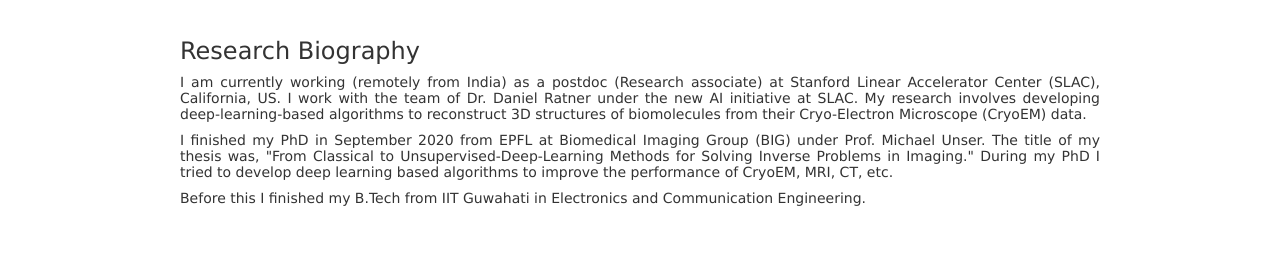
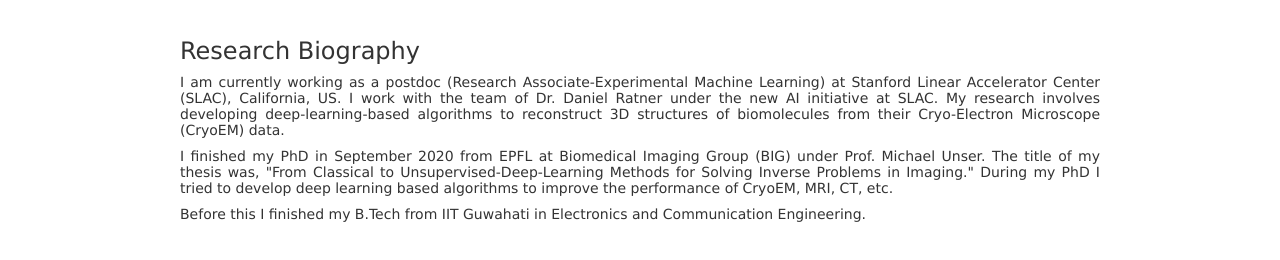
Before and after one commit to harshit-gupta-cor/harshit-gupta-cor.github.io, a plain HTML site: page index.html at #/bio in a window 1280 px wide. Shown: the part 58-318 px from the top of the page. Drawn offline with nearby package versions, Linux system fonts and the light colour scheme; some packages are replaced by stand-ins of ours; a script that the page names is missing.

Commit message:
Update bio.html

```diff
--- a/html/bio.html
+++ b/html/bio.html
@@ -1,7 +1,7 @@
 <h3>Research Biography</h3>
 
 <p style="text-align:justify">
-    I am currently working (remotely from India) as a postdoc (Research associate) at Stanford Linear Accelerator Center (SLAC), California, US. I work with the team of Dr. Daniel Ratner under the new AI initiative at SLAC. My research involves developing deep-learning-based algorithms to reconstruct 3D structures of biomolecules from their Cryo-Electron Microscope (CryoEM) data.<br />
+    I am currently working as a postdoc (Research Associate-Experimental Machine Learning) at Stanford Linear Accelerator Center (SLAC), California, US. I work with the team of Dr. Daniel Ratner under the new AI initiative at SLAC. My research involves developing deep-learning-based algorithms to reconstruct 3D structures of biomolecules from their Cryo-Electron Microscope (CryoEM) data.<br />
 </p>
 
 <p style="text-align:justify">
```
